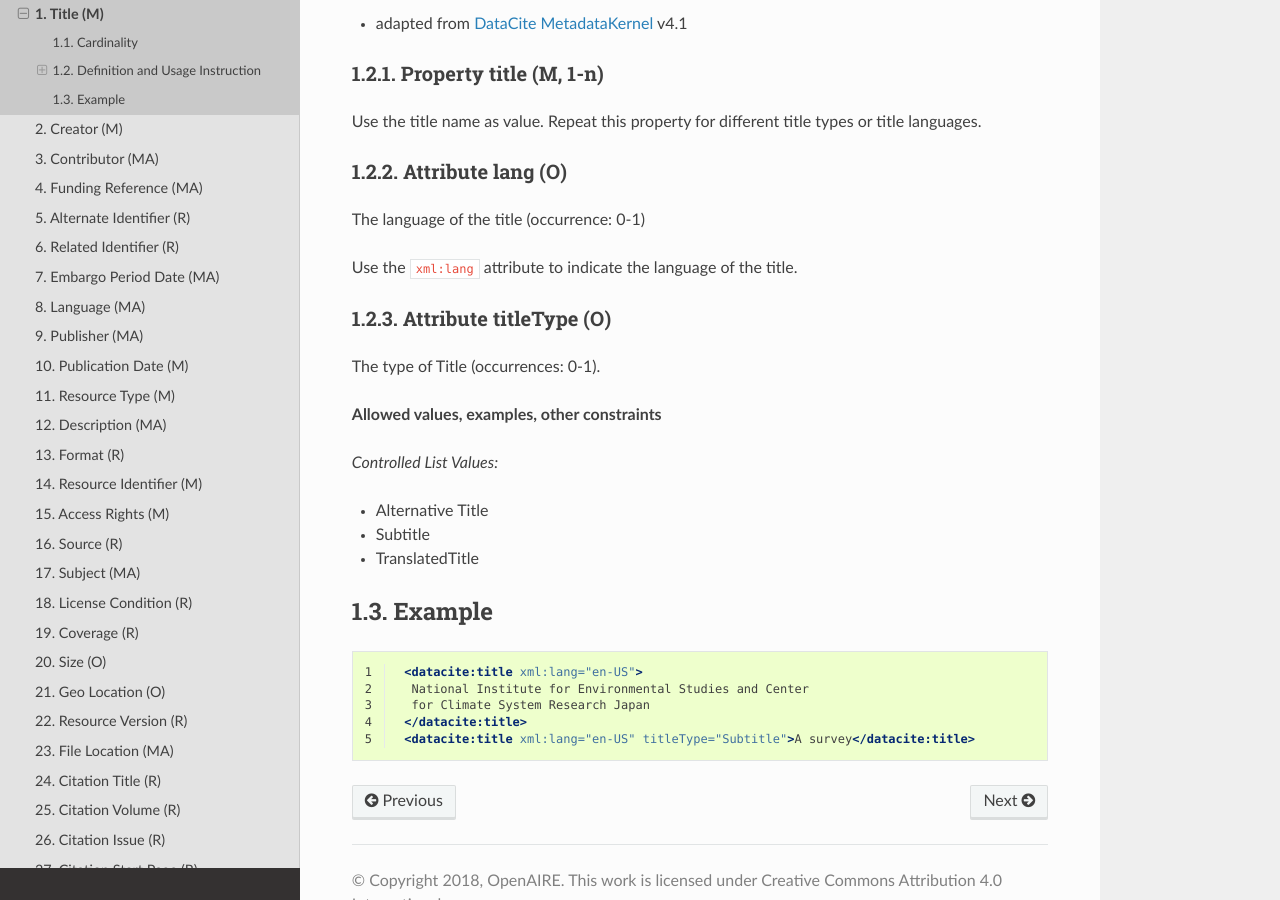
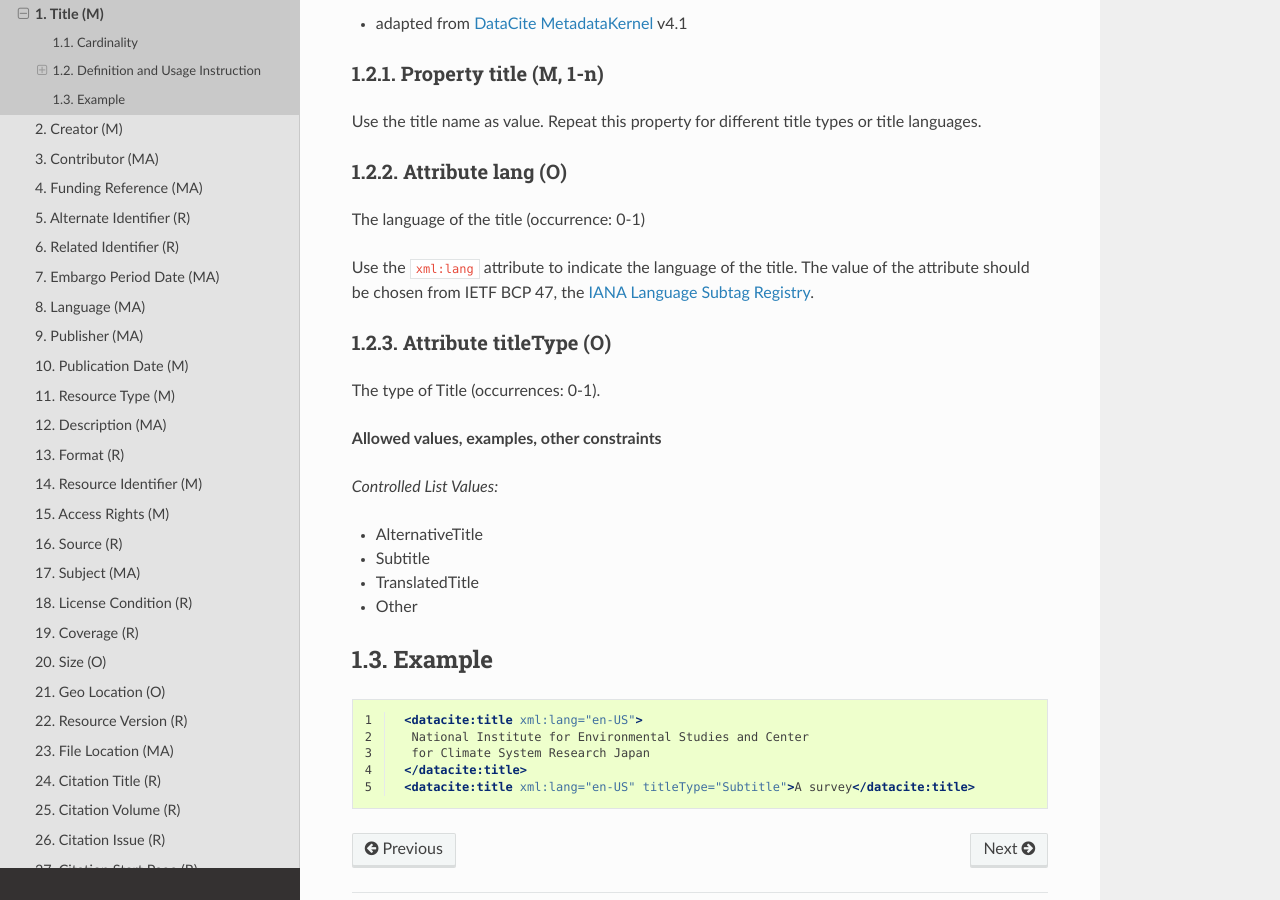
Before and after one commit to openaire/guidelines-literature-repositories, a Sphinx documentation site: the page built from docs/field_title.rst, in a window 1280 px wide and 900 px high, scrolled down 597 px. Built offline with Sphinx 7.4.7 and the Read the Docs theme 2.0.0, drawn with Linux system fonts in a browser that asks for light colours; a script that is not in the unit is left out.

Commit message:
prepare for release 4.0; add dateType vocabulary in the documentation; minor fixes

```diff
--- a/docs/conf.py
+++ b/docs/conf.py
@@ -67,7 +67,7 @@
 # The short X.Y version.
 version = '4.0'
 # The full version, including alpha/beta/rc tags.
-release = '4.0 rc'
+release = '4.0.0'
 
 # The language for content autogenerated by Sphinx. Refer to documentation
 # for a list of supported languages.
--- a/docs/field_embargoenddate.rst
+++ b/docs/field_embargoenddate.rst
@@ -39,7 +39,7 @@
 Attribute dateType (M)
 ----------------------
 
-The type of date. Use the controlled term ``Accepted`` to indicate the start and the term ``Available`` to indicate the end of an embargo period.
+The type of date. Choose from the :ref:`date type <vocab:datetype_datetype>` vocabulary the controlled term ``Accepted`` to indicate the start and the term ``Available`` to indicate the end of an embargo period.
 
 Example
 ~~~~~~~
--- a/docs/field_publicationdate.rst
+++ b/docs/field_publicationdate.rst
@@ -64,7 +64,7 @@
 Attribute dateType (M)
 ----------------------
 
-The type of date. Use the controlled term ``Issued`` to indicate the date of publication.
+The type of date. Choose from the :ref:`date type <vocab:datetype_datetype>` vocabularyUse the controlled term ``Issued`` to indicate the date of publication.
 
 Example
 ~~~~~~~
--- a/docs/field_title.rst
+++ b/docs/field_title.rst
@@ -37,7 +37,8 @@
 
 The language of the title (occurrence: 0-1)
 
-Use the ``xml:lang`` attribute to indicate the language of the title.
+Use the ``xml:lang`` attribute to indicate the language of the title. The value of the attribute should be chosen from IETF BCP 47, the `IANA Language Subtag Registry <http://www.iana.org/assignments/language-subtag-registry>`_.
+
 
 Attribute titleType (O)
 -----------------------
--- /dev/null
+++ b/docs/vocabularies/datetype.rst
@@ -0,0 +1,6 @@
+
+*Controlled list values*
+
+* Accepted
+* Available
+* Issued
--- a/docs/vocabularies/titletype.rst
+++ b/docs/vocabularies/titletype.rst
@@ -1,6 +1,7 @@
 
 *Controlled List Values:*
 
-* Alternative Title
+* AlternativeTitle
 * Subtitle
 * TranslatedTitle
+* Other
```
Also changed, not shown: docs/application_profile.rst (+4 -4 lines), docs/vocab_datetype.rst (added, +10 -0 lines).
